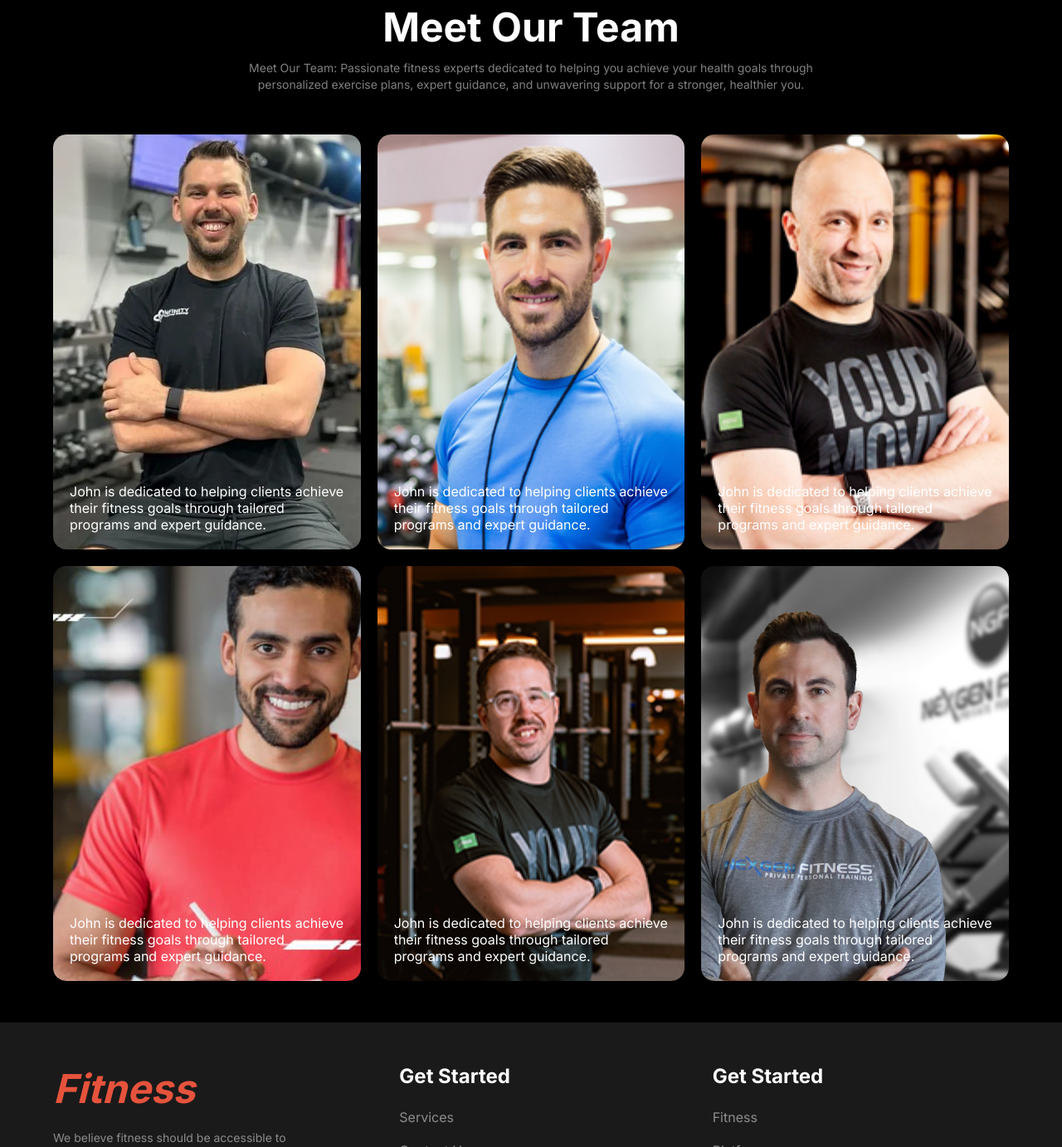
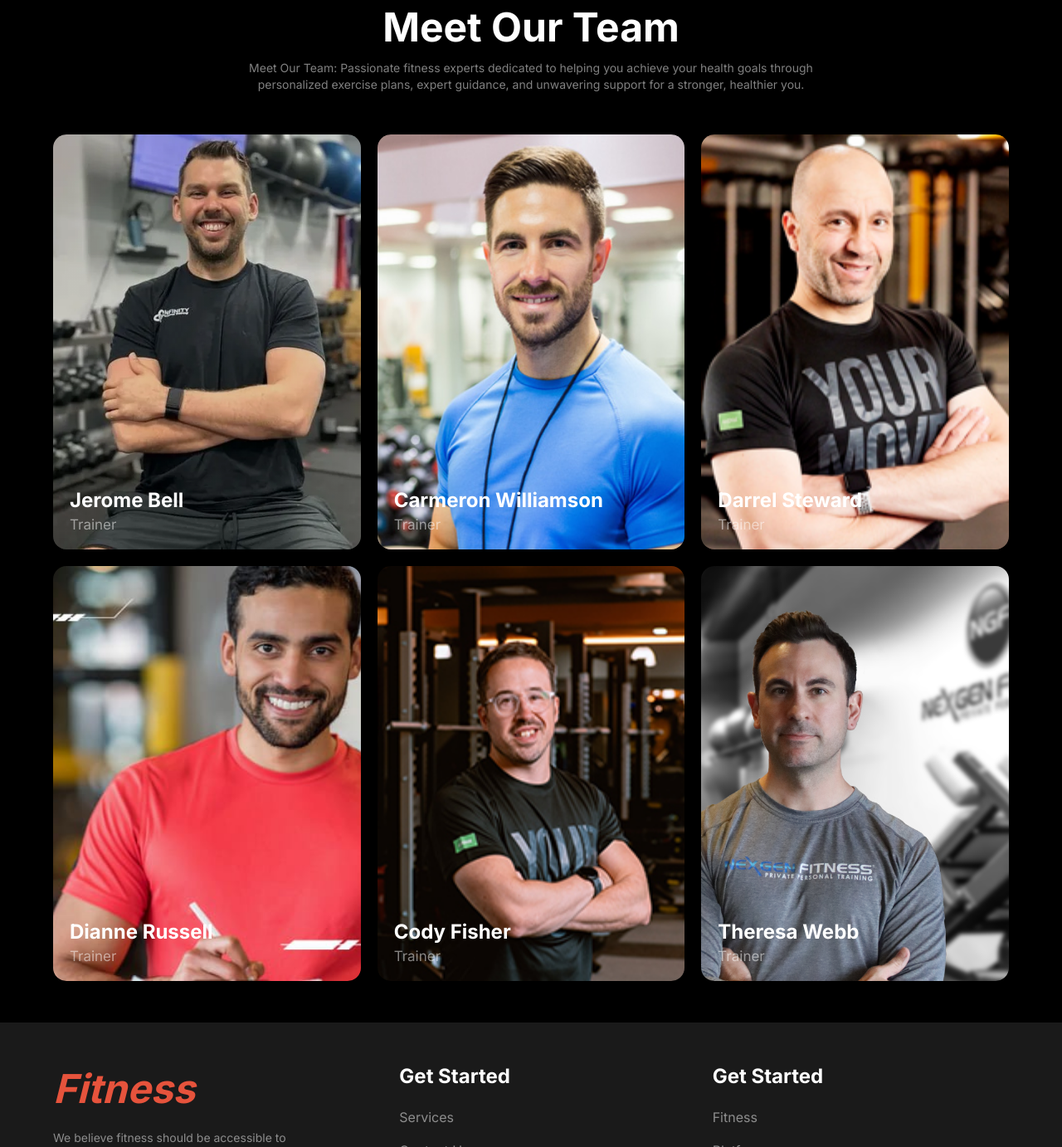
Before and after one commit to hirock0/programming_hero_assignment_2, a plain HTML site: page index.html in a window 1280 px wide. Shown: the part 4409-5791 px from the top of the page at 83% size. Drawn offline with Linux system fonts and the light colour scheme; a web font is replaced by a local one.

Commit message:
section-4 corretion

```diff
--- a/index.html
+++ b/index.html
@@ -430,28 +430,28 @@
           </div>
           <div class="main_section_4_grid_part">
             <div>
-              John is dedicated to helping clients achieve their fitness goals
-              through tailored programs and expert guidance.
+              <h2>Jerome Bell</h2>
+              <p>Trainer</p>
             </div>
             <div>
-              John is dedicated to helping clients achieve their fitness goals
-              through tailored programs and expert guidance.
+              <h2>Carmeron Williamson</h2>
+              <p>Trainer</p>
             </div>
             <div>
-              John is dedicated to helping clients achieve their fitness goals
-              through tailored programs and expert guidance.
+              <h2>Darrel Steward</h2>
+              <p>Trainer</p>
             </div>
             <div>
-              John is dedicated to helping clients achieve their fitness goals
-              through tailored programs and expert guidance.
+              <h2>Dianne Russell</h2>
+              <p>Trainer</p>
             </div>
             <div>
-              John is dedicated to helping clients achieve their fitness goals
-              through tailored programs and expert guidance.
+              <h2>Cody Fisher</h2>
+              <p>Trainer</p>
             </div>
             <div>
-              John is dedicated to helping clients achieve their fitness goals
-              through tailored programs and expert guidance.
+              <h2>Theresa Webb</h2>
+              <p>Trainer</p>
             </div>
           </div>
         </section>
--- a/style.css
+++ b/style.css
@@ -682,7 +682,12 @@ main {
 }
 
 .main_section_4_grid_part > div:nth-child(1) {
-  background: url("./images/trainer1.png");
+  background: linear-gradient(
+      rgba(0, 0, 0, 0.116),
+      rgba(0, 0, 0, 0.116),
+      rgba(0, 0, 0, 0.116)
+    ),
+    url("./images/trainer1.png");
 }
 .main_section_4_grid_part > div:nth-child(2) {
   background: url("./images/trainer2.png");
@@ -708,7 +713,12 @@ main {
   overflow: hidden;
   padding: 20px;
   display: flex;
-  align-items: end;
+  flex-direction: column;
+  justify-content: end;
+  gap: 5px;
+}
+.main_section_4_grid_part > div > p {
+  font-size: 17px;
 }
 
 /* main_section_4_end */
@@ -912,6 +922,10 @@ footer {
   /* =========================== */
   /* section_4_start */
 
+  .main_section_4_grid_part > div:nth-child(1),
+  .main_section_4_grid_part > div:nth-child(4) {
+    display: none;
+  }
   /* section_4_end */
   /* main_section_end */
   /* ======================= */
```
Lines whose indentation alone changed are shown as unchanged.
